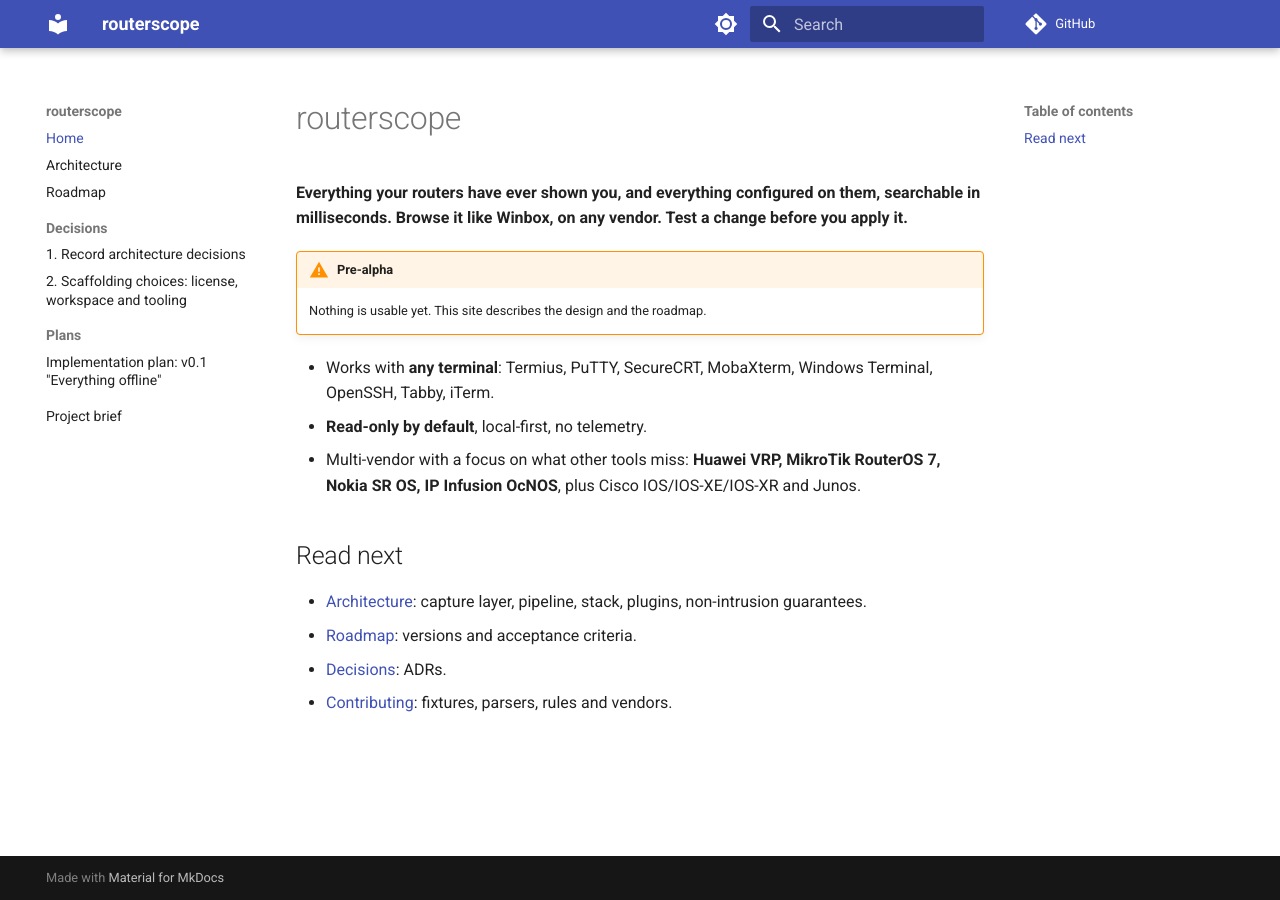
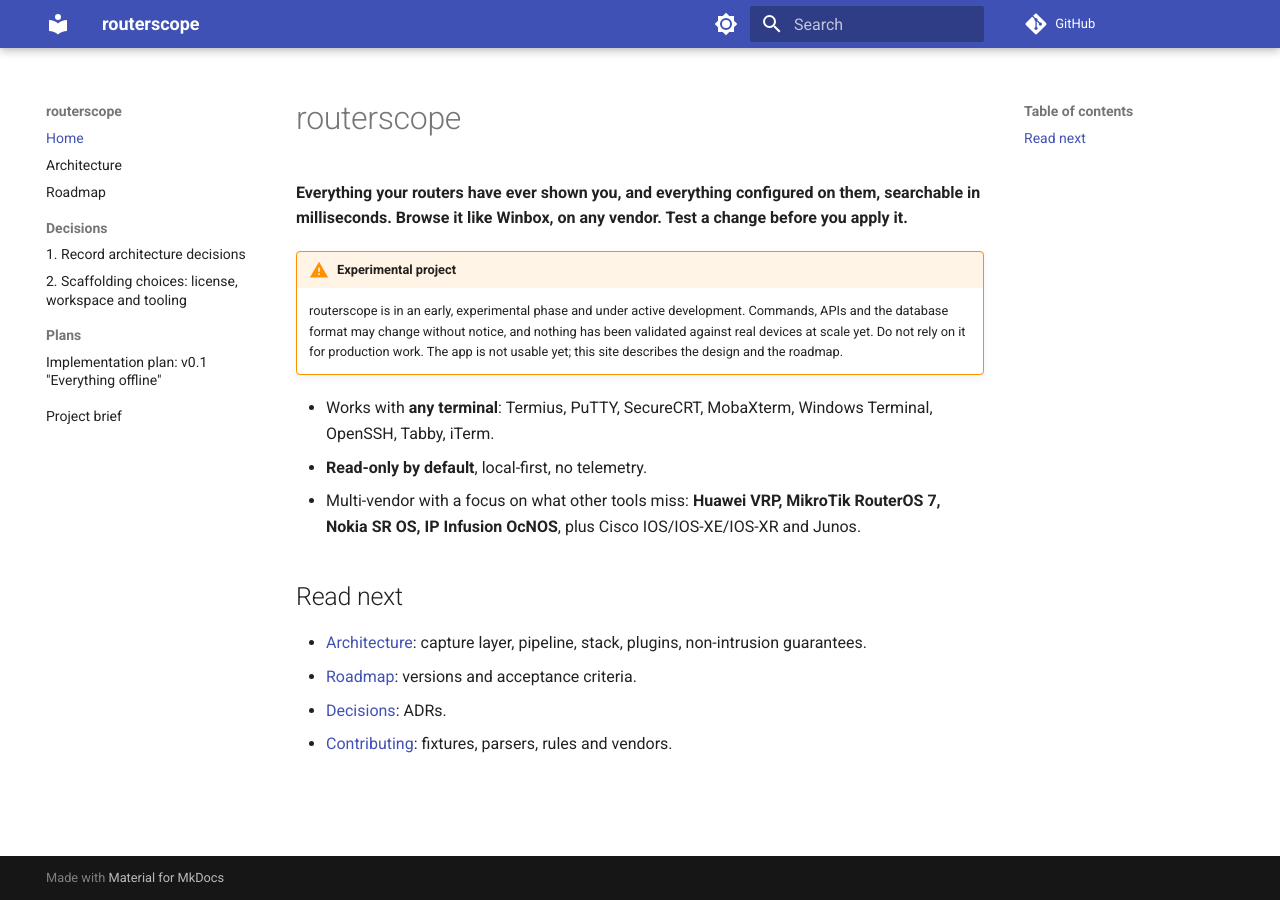
Before and after one commit to dalcorsogabriel/routerscope, an MkDocs documentation site: the page built from docs/index.md, in a window 1280 px wide. Built offline with MkDocs 1.6.1 and Material for MkDocs 9.7.7, drawn with Linux system fonts in a browser that asks for light colours; comment, search, counter and statistics services are not loaded.

Commit message:
docs: label the project as experimental everywhere
Co-Authored-By: Claude Opus 5.5 <noreply@anthropic.com>

```diff
--- a/docs/index.md
+++ b/docs/index.md
@@ -2,8 +2,8 @@
 
 **Everything your routers have ever shown you, and everything configured on them, searchable in milliseconds. Browse it like Winbox, on any vendor. Test a change before you apply it.**
 
-!!! warning "Pre-alpha"
-    Nothing is usable yet. This site describes the design and the roadmap.
+!!! warning "Experimental project"
+    routerscope is in an early, experimental phase and under active development. Commands, APIs and the database format may change without notice, and nothing has been validated against real devices at scale yet. Do not rely on it for production work. The app is not usable yet; this site describes the design and the roadmap.
 
 - Works with **any terminal**: Termius, PuTTY, SecureCRT, MobaXterm, Windows Terminal, OpenSSH, Tabby, iTerm.
 - **Read-only by default**, local-first, no telemetry.
```
Also changed, not shown: CLAUDE.md (+4 -2 lines), README.es.md (+4 -2 lines), README.md (+5 -3 lines), README.pt-BR.md (+4 -2 lines), docs/PROJECT_BRIEF.md (+1 -1 lines), packages/netaddr-search/README.md (+2 -2 lines), packages/netcmd-safety/README.md (+1 -1 lines), packages/netprompt/README.md (+1 -1 lines), 3 other files.
